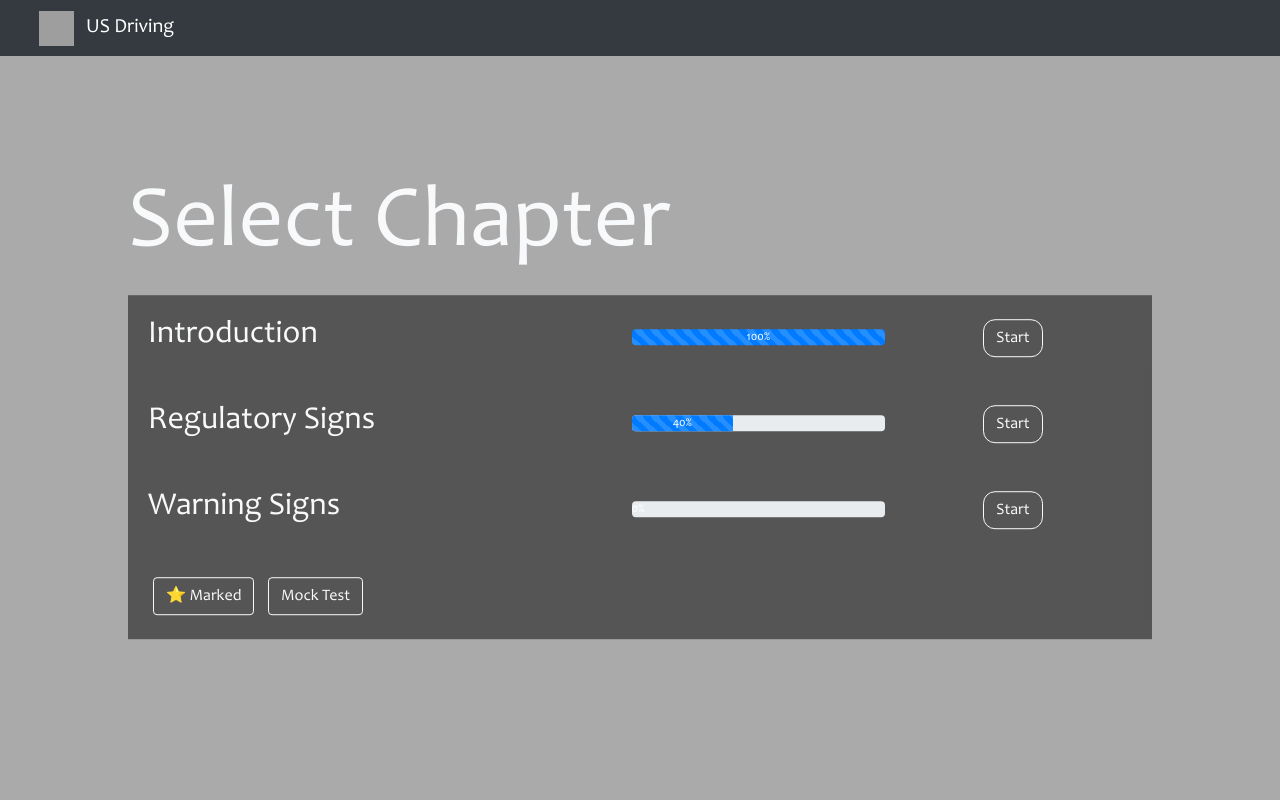
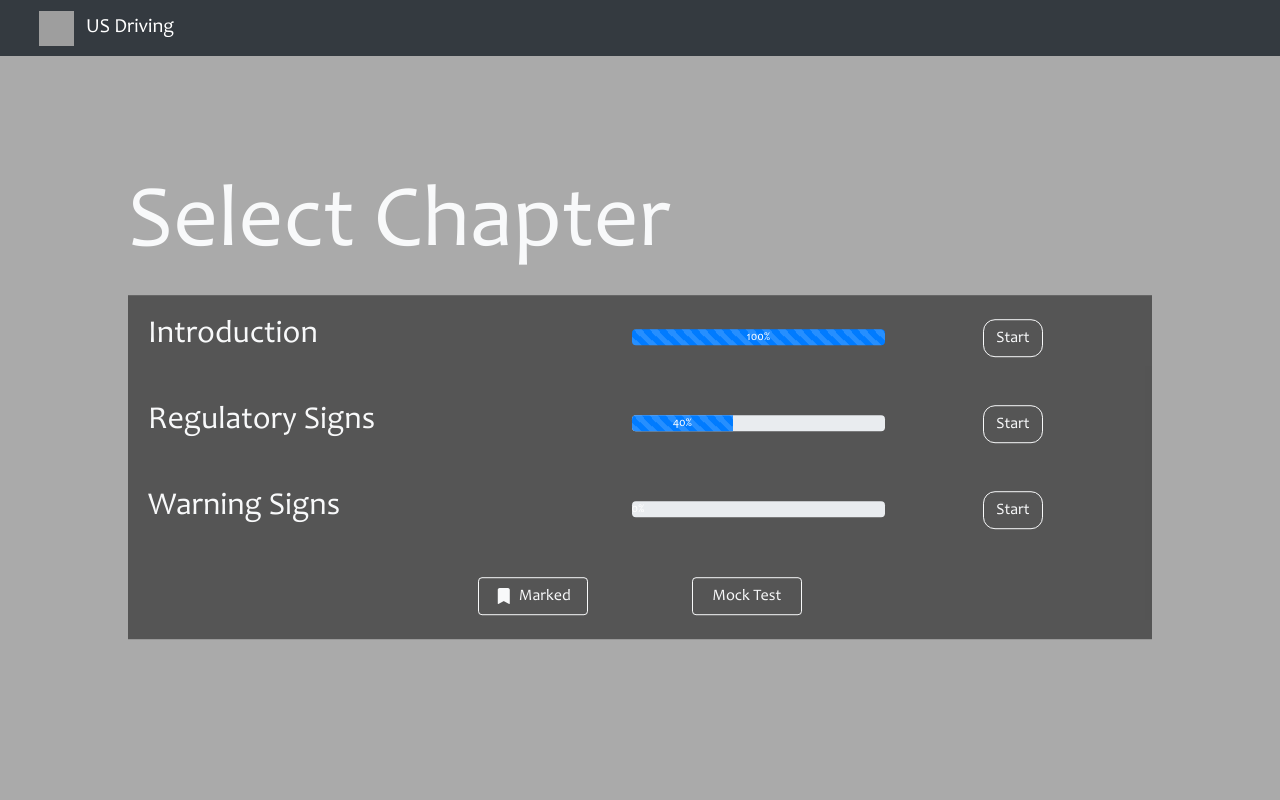
Before and after one commit to lyz9518/road_sign_tutorial, a Flask app: page /selectChapter in a window 1280 px wide. Run offline with Flask 2, Linux system fonts and the light colour scheme; some libraries are stand-ins or nearby versions; grey boxes are pictures that could not be loaded.

Commit message:
Change Star To Bookmark Icon

```diff
--- a/static/css/main.css
+++ b/static/css/main.css
@@ -96,6 +96,13 @@ body{
   display: inline;
   place-content: center;
 }
+.select-button{
+  width: 110px !important;
+  align-items: center;
+  justify-content: center;
+  margin-left: 50px !important;
+  margin-right: 50px !important;
+}
 .question-image{
   max-height: 185px;
   float: right;
@@ -128,3 +135,11 @@ body{
   transform: scale(1.1);
   transition: ease 1s;
 }
+
+.mark-icon{
+  font-family: bootstrap-icons !important;
+}
+
+.mark-icon::before{
+  content:  "\f199";
+}
--- a/templates/ud-quiz.html
+++ b/templates/ud-quiz.html
@@ -54,7 +54,7 @@
         <div id = "content">
             <div id="question_nums">
                 {% for i in range(1, 11) %}
-                    <button class="btn btn-outline-light num-button {{'btn-secondary' if user_answers[i - 1] != 'X'}}" onclick="goToQuestion({{i}})">{{'⭐' if (i) in marked_questions else (i)}}</button>
+                    <button class="{{'mark-icon' if (i) in marked_questions}} btn btn-outline-light num-button {{'btn-secondary' if user_answers[i - 1] != 'X'}} " onclick="goToQuestion({{i}})">{{'' if (i) in marked_questions else (i)}}</button>
                 {% endfor %}
                 <h4 id="timer" class="text-light my-2"></h4>
             </div>
--- a/templates/ud-selectChapter.html
+++ b/templates/ud-selectChapter.html
@@ -106,9 +106,10 @@
                 </div>
             </div>
 
-
-            <button class="btn btn-outline-light my-4" style="width:auto" onclick="location.href='../learn/tutorialCollection'">⭐ Marked</button>
-            <button class="btn btn-outline-light my-4" style="width:auto" onclick="location.href='./quiz/1'">Mock Test</button>
+            <div class="text-center">
+                <button class="btn btn-outline-light select-button my-4 bi-bookmark-fill " style="width:auto" onclick="location.href='../learn/tutorialCollection'">&nbsp; Marked</button>
+                <button class="btn btn-outline-light select-button my-4" style="width:auto" onclick="location.href='./quiz/1'">Mock Test</button>
+            </div>
 
         </div>
     </div>
```
